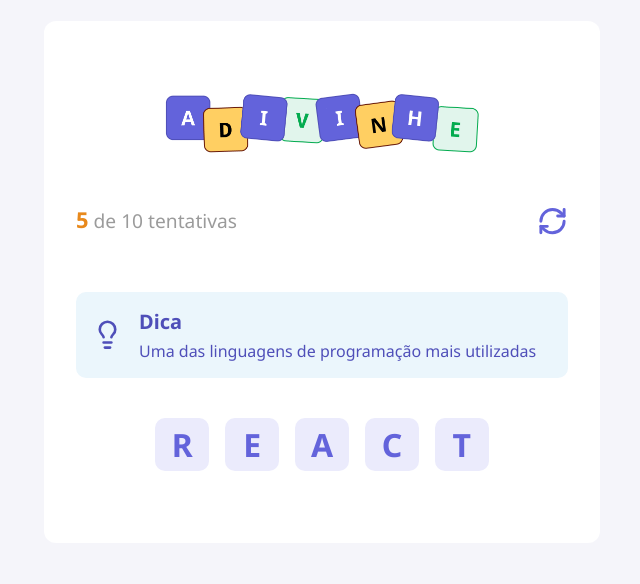
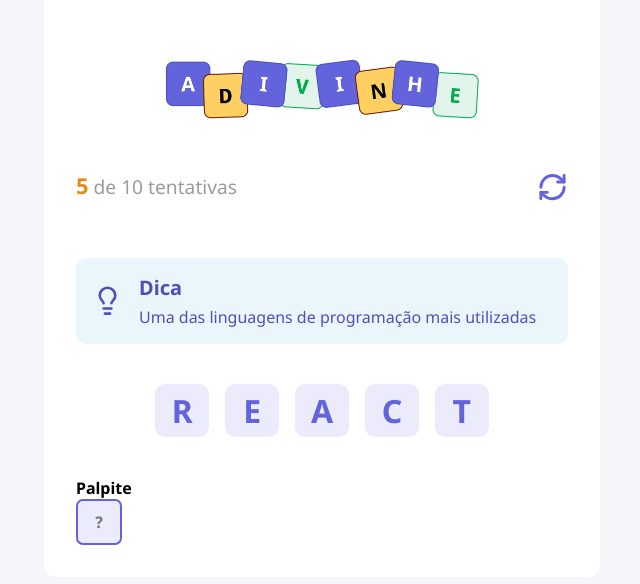
Before and after one commit to garrudas/projeto-jogo-adivinhacao, a React (Vite) app: page / in a window 1280 px wide. Shown: the part 118-702 px from the top of the page, without its empty margins (318-958 px from the left). Built offline with nearby package versions, Linux system fonts and the light colour scheme.

Commit message:
Interface - Criando Componente de Input

```diff
--- a/src/App.tsx
+++ b/src/App.tsx
@@ -2,6 +2,7 @@
 import { Header } from "./components/Header"
 import { Letter } from "./components/Letter"
 import { Tip } from "./components/Tip"
+import { Input } from "./components/Input"
 
 export function App() {
   function handleRestartGame() {
@@ -20,6 +21,12 @@
           <Letter value="C" />
           <Letter value="T" />
         </div>
+
+        <h4>Palpite</h4>
+
+        <div>
+          <Input autoFocus maxLength={1} placeholder="?" />
+        </div>
       </main>
     </div>
   )
--- /dev/null
+++ b/src/components/Input/index.tsx
@@ -0,0 +1,7 @@
+import styles from "./styles.module.css"
+
+type Props = React.ComponentProps<"input">
+
+export function Input({ ...rest }: Props) {
+    return <input type="text" className={styles.input} {...rest} />
+}
--- /dev/null
+++ b/src/components/Input/styles.module.css
@@ -0,0 +1,17 @@
+.input {
+    width: 2.87rem;
+    height: 2.87rem;
+    border-radius: 0.43rem;
+
+    background-color: #ebebfc;
+    border: 2px solid #6363db;
+    color: #6363db;
+
+    text-transform: uppercase;
+    text-align: center;
+
+    font-size: 1rem;
+    font-weight: 700;
+
+    outline: none;
+}
--- a/src/global.css
+++ b/src/global.css
@@ -15,6 +15,11 @@
     font-optical-sizing: auto;
 }
 
+input {
+    font-family: "Noto Sans", sans-serif;
+    font-optical-sizing: auto;
+}
+
 button {
     cursor: pointer;
     transition: filter 0.2s;
```
